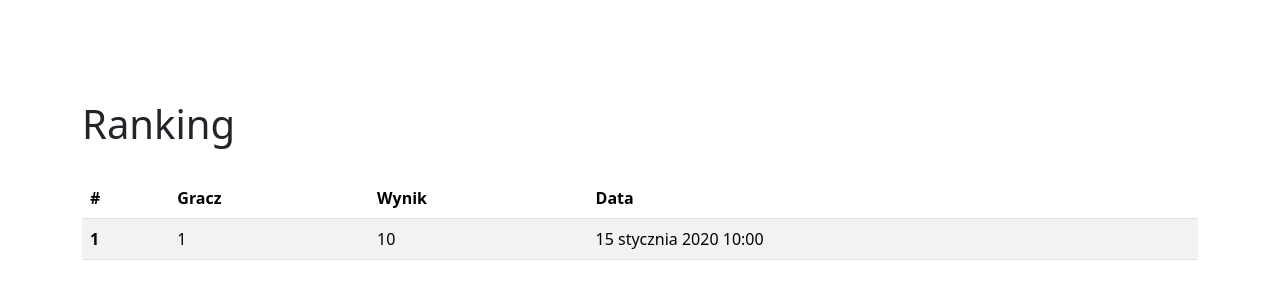
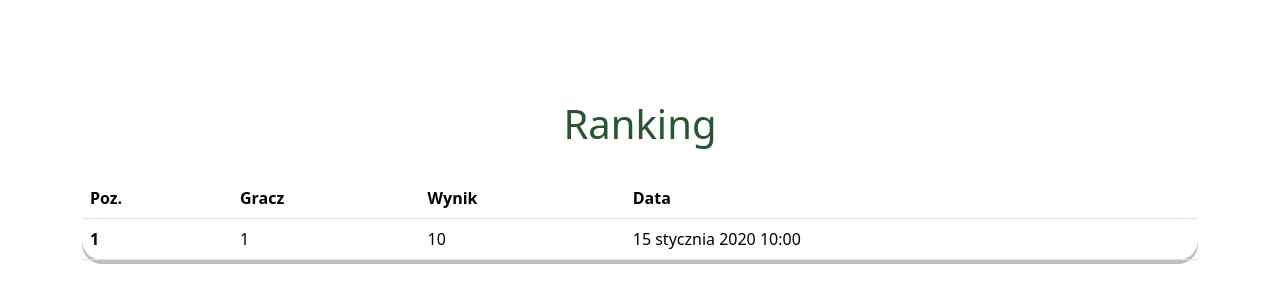
Before and after one commit to kerness/geogame, a Django app: page /ranking in a window 1280 px wide. Shown: the part 56-359 px from the top of the page. Run offline with Django 4.2, Linux system fonts and the light colour scheme; tables that the repository leaves empty hold one stand-in row (values such as "Sample post").

Commit message:
ranking styling

```diff
--- a/main/static/style.css
+++ b/main/static/style.css
@@ -71,14 +71,34 @@
   justify-content: space-between;
 }
 
-/*.gameNav button:first-child {*/
-/*  justify-self: flex-start;*/
-/*}*/
-
-/*!*.gameNav button:nth-child(2) {*!*/
-/*!*  text-align: center;*!*/
-/*!*}*!*/
-
 .gameNav button:last-child {
   margin-left: auto;
 }
+
+/*ranking*/
+
+tr{
+    color: var(--main_dark);
+}
+tr td{
+    padding-bottom: 50px;
+}
+
+.rankRows{
+    background: #E5D9B6;
+
+}
+.rankRows td{
+    box-shadow: 0 4px 0px rgba(0, 0, 0, 0.25);
+
+}
+.rankRows td:last-child{
+    border-radius: 0 20px 20px 0;
+
+}
+
+.rankRows th{
+    box-shadow: 0 4px 0px rgba(0, 0, 0, 0.25);
+    border-radius: 20px 0 0 20px;
+
+}
--- a/main/templates/main/ranking.html
+++ b/main/templates/main/ranking.html
@@ -1,11 +1,11 @@
 {% extends 'main/base.html' %}
 {% block title %} Ranking {% endblock %}
 {% block content %}
-    <h1>Ranking</h1>
-    <table class="table table-striped">
+    <h1 style="color: var(--main_dark); text-align: center">Ranking</h1>
+    <table id="ranking" class="table ">
         <thead>
         <tr>
-            <th scope="col">#</th>
+            <th scope="col">Poz.</th>
             <th scope="col">Gracz</th>
             <th scope="col">Wynik</th>
             <th scope="col">Data</th>
@@ -13,7 +13,8 @@
         </thead>
         <tbody>
         {% for game in games %}
-            <tr>
+
+            <tr class="rankRows">
                 <th scope="row">{{ forloop.counter }}</th>
                 <td>{{ game.player }}</td>
                 <td>{{ game.max_score }}</td>
```
